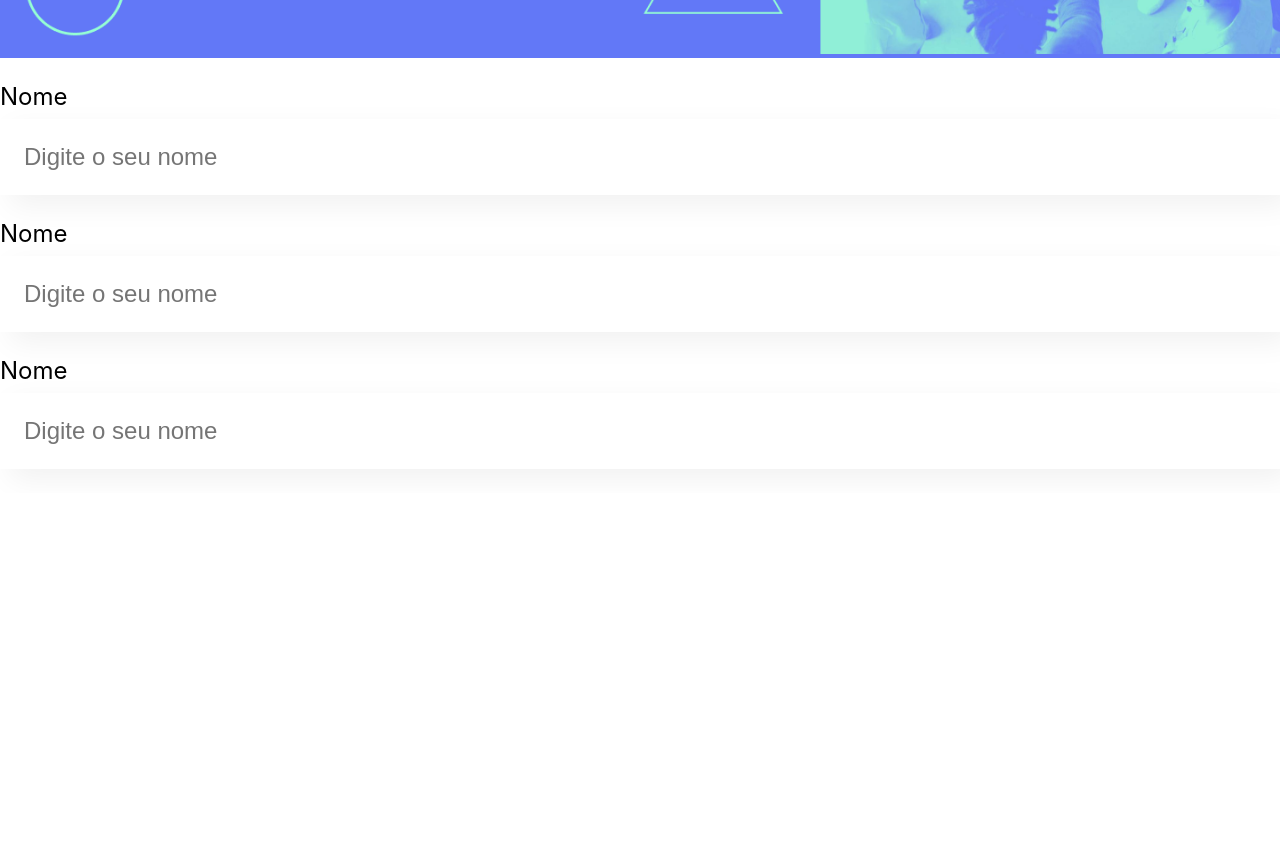
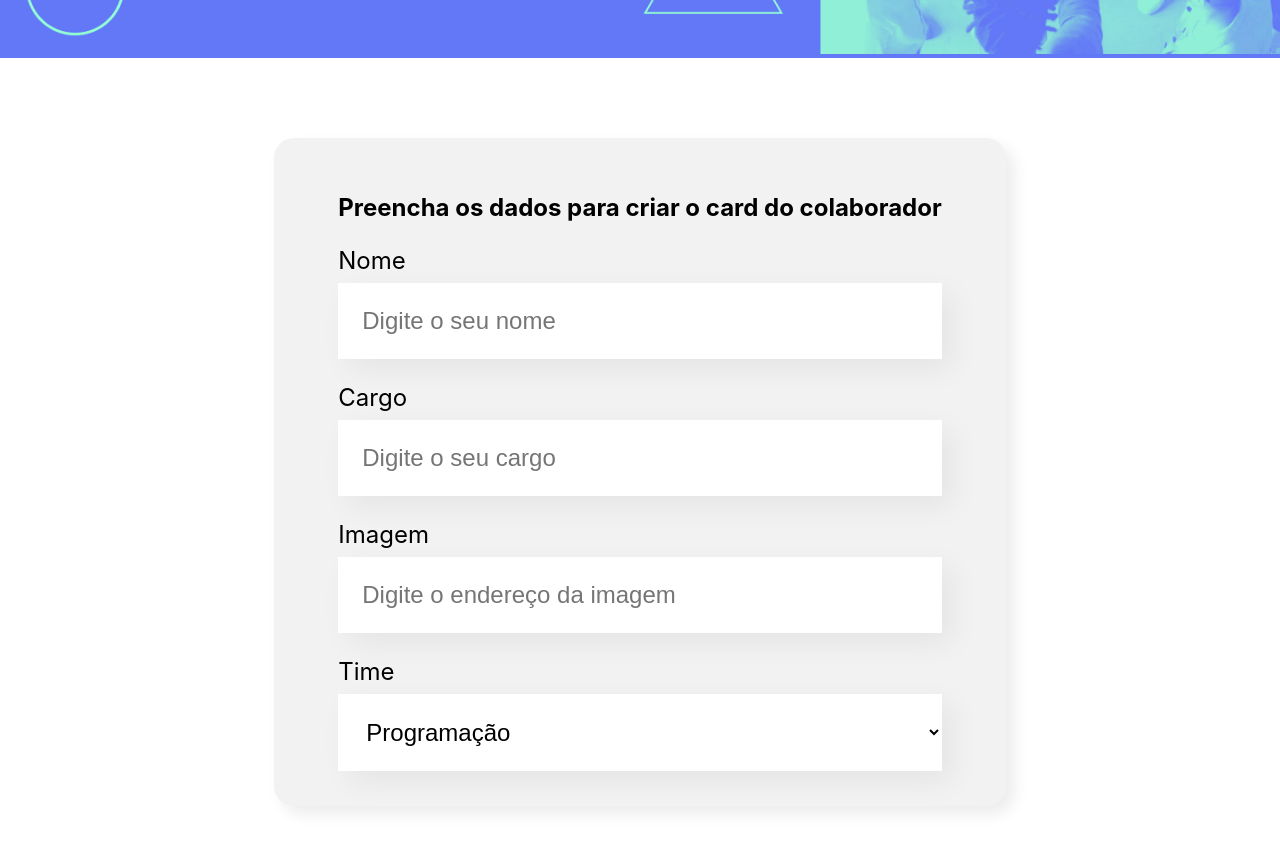
Before and after one commit to carlosedu9090466/ALURA-REACT-, a React (Create React App) app: page / in a window 1280 px wide. Shown: the part 440-1290 px from the top of the page. Before the commit the page ends 933 px from the top, so only its background shows below. Built offline with nearby package versions, Linux system fonts and the light colour scheme.

Commit message:
feat:formualrio_avancando

```diff
--- a/src/App.js
+++ b/src/App.js
@@ -1,15 +1,11 @@
 import Banner from './componentes/Banner';
-import CampoTexto from './componentes/CampoTexto';
+import Formulario from './componentes/Formulario';
 
 function App() {
   return (
     <div className="App">
       <Banner />
-
-      <CampoTexto label="Nome" />
-      <CampoTexto label="Cargo" />
-      <CampoTexto label="Imagem" />
-
+      <Formulario />
     </div>
   );
 }
--- a/src/componentes/CampoTexto/index.js
+++ b/src/componentes/CampoTexto/index.js
@@ -4,8 +4,13 @@
 
     return (
         <div className="campo-texto">
-            <label>Nome</label>
-            <input placeholder='Digite o seu nome' />
+
+            <label>
+                {props.label}
+            </label>
+
+            <input placeholder={props.placeholder} />
+
         </div>
     );
 }
--- /dev/null
+++ b/src/componentes/Formulario/Formulario.css
@@ -0,0 +1,13 @@
+.formulario {
+    display: flex;
+    justify-content: center;
+    margin: 80px 0;
+}
+
+.formulario form {
+    max-width: 80%;
+    background-color: #f2f2f2;
+    border-radius: 20px;
+    padding: 35px 64px;
+    box-shadow: 8px 8px 16px rgba(0, 0, 0, 0.08);
+}
--- /dev/null
+++ b/src/componentes/Formulario/index.js
@@ -0,0 +1,29 @@
+import CampoTexto from '../CampoTexto';
+import ListaSuspensa from '../ListaSuspensa';
+import './Formulario.css'
+
+const Formulario = () => {
+    const times = [
+        'Programação',
+        'Back-End',
+        'Front-End',
+        'Devops',
+        'UX e Design',
+        'Mobile',
+        'Inovação e Gestão'
+    ];
+    return (
+        <section className='formulario'>
+            <form>
+                <h2>Preencha os dados para criar o card do colaborador</h2>
+                <CampoTexto label="Nome" placeholder="Digite o seu nome" />
+                <CampoTexto label="Cargo" placeholder="Digite o seu cargo" />
+                <CampoTexto label="Imagem" placeholder="Digite o endereço da imagem" />
+                <ListaSuspensa label="Time" itens={times} />
+            </form>
+        </section>
+    );
+
+}
+
+export default Formulario;
--- /dev/null
+++ b/src/componentes/ListaSuspensa/ListaSuspensa.css
@@ -0,0 +1,16 @@
+.lista-suspensa label {
+
+    display: block;
+    margin-bottom: 8px;
+    font-size: 24px;
+}
+
+.lista-suspensa select {
+    background-color: #fff;
+    box-shadow: 10px 10px 30px rgba(0, 0, 0, 0.06);
+    width: 100%;
+    border: none;
+    font-size: 24px;
+    padding: 24px;
+    box-sizing: border-box;
+}
--- /dev/null
+++ b/src/componentes/ListaSuspensa/index.js
@@ -0,0 +1,17 @@
+import './ListaSuspensa.css';
+
+
+const ListaSuspensa = (props) => {
+
+    return (
+        <div className='lista-suspensa'>
+            <label>{props.label}</label>
+            <select>
+                {props.itens.map(item => <option key={item}>{item}</option>)}
+            </select>
+        </div>
+    )
+
+}
+
+export default ListaSuspensa;
```
